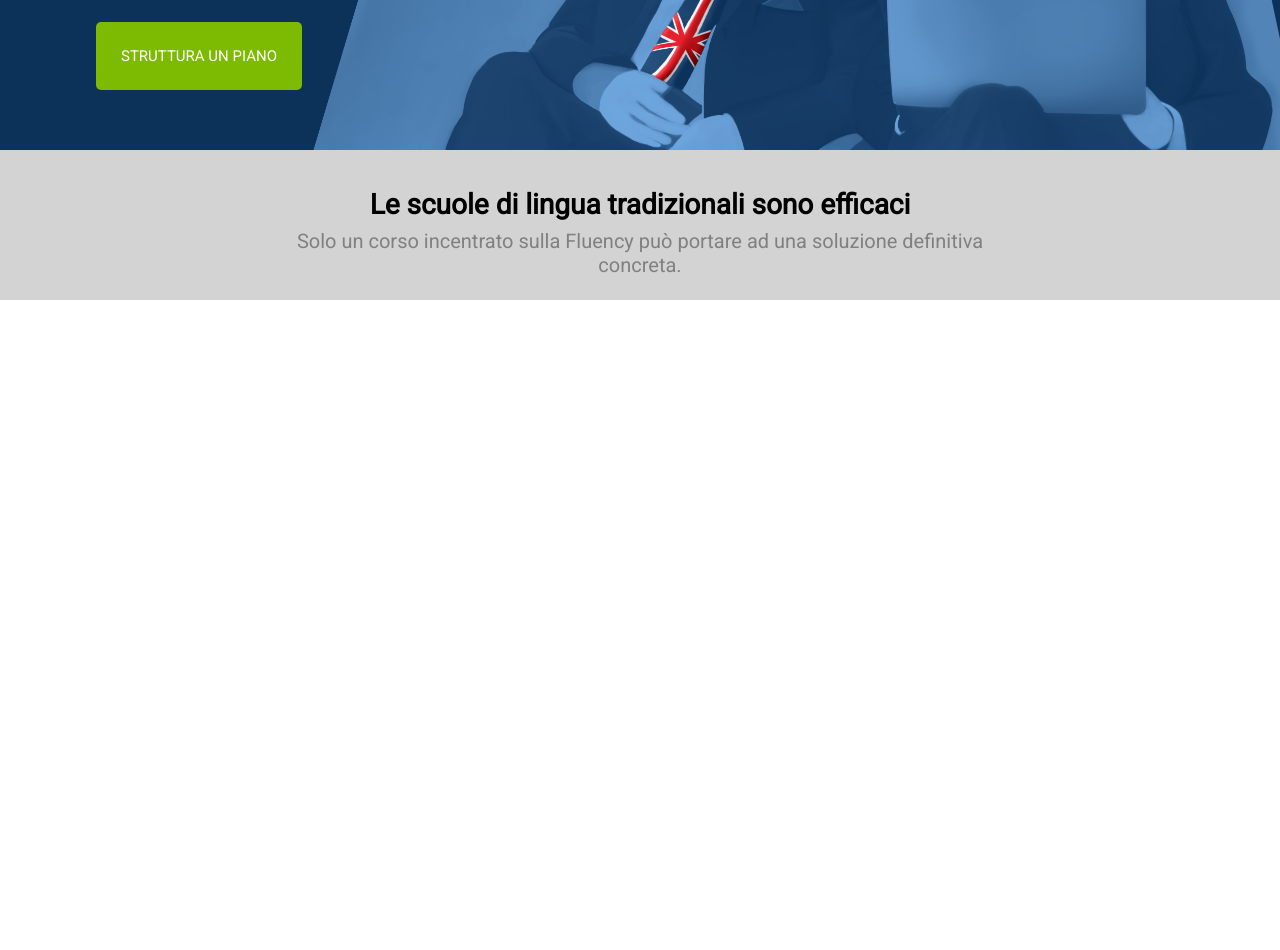
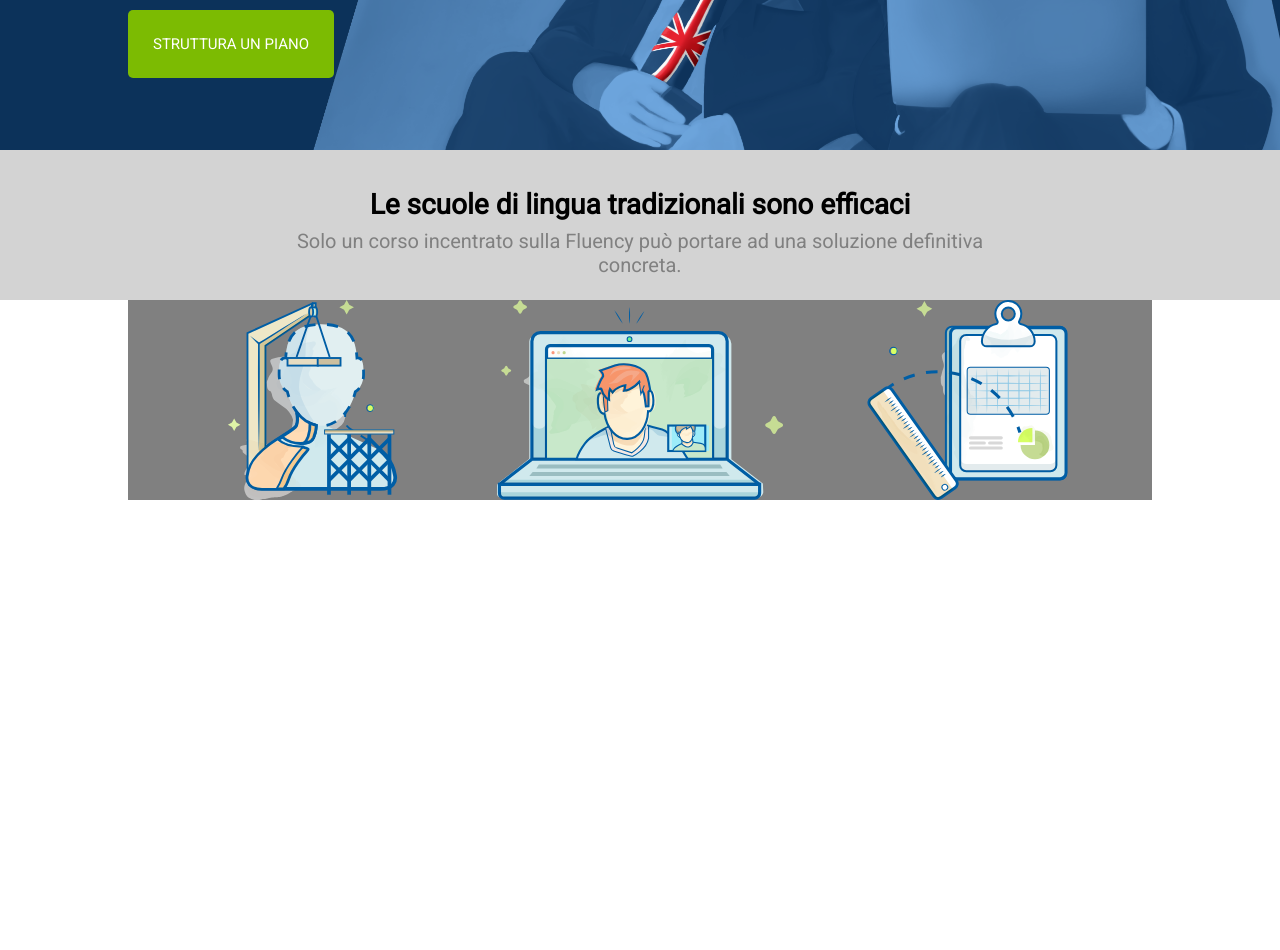
Before and after one commit to Lorenzo-Calzi/htmlcss-fluentify, a plain HTML site: page index.html in a window 1280 px wide. Shown: the part 450-1400 px from the top of the page. Drawn offline with Linux system fonts and the light colour scheme.

Commit message:
Aggiunte colonne e immagini

```diff
--- a/ASSETS/CSS/style.css
+++ b/ASSETS/CSS/style.css
@@ -26,7 +26,7 @@ body{
 }
 
 header{
-    width: 85%;
+    width: 80%;
     margin: auto;
 }
 
@@ -125,5 +125,41 @@ header a{
 .top_main_title span{
     font-size: 20px;
     color: rgba(128, 128, 128, 1);
-    padding-bottom: 5%;
 }
+
+.middle_main{
+    width: 100%;
+}
+
+.container_column{
+    width: 80%;
+    margin: auto;
+    height: 200px;
+    background-color: grey;
+}
+
+.column{
+    width: 28%;
+    height: 200px;
+    float: left;
+    margin-left: 4%;
+}
+
+.column_left{
+    /* height: 10px; */
+}
+
+.img_left{
+    height: 200px;
+    width: 100%;
+}
+
+.img_center{
+    height: 200px;
+    width: 100%;
+}
+
+.img_right{
+    height: 200px;
+    width: 100%;
+}
--- a/index.html
+++ b/index.html
@@ -46,12 +46,34 @@
 
     <!-- content -->
     <main>
+
+        <!-- Top Main -->
         <div class="top_main">
             <div class="top_main_title">
                 <h3>Le scuole di lingua tradizionali sono efficaci</h3>
                 <span>Solo un corso incentrato sulla Fluency può portare ad una soluzione definitiva concreta.</span>
             </div>
         </div>
+        <!-- Top Main -->
+
+        <!-- Colonne -->
+        <div class="middle_main">
+            <div class="container_column clearfix">
+                <div class="column left">
+                    <img class="img_left" src="/ASSETS/img/profile.svg" alt="">
+                </div>
+                <div class="column center">
+                    <img class="img_center" src="/ASSETS/img/computer.svg" alt="">
+                </div>
+                <div class="column right">
+                    <img class="img_right" src="/ASSETS/img/doc.svg" alt="">
+                </div>
+
+
+            </div>
+        </div>
+        <!-- Colonne -->
+
     </main>
     <!-- /content -->
 
```
